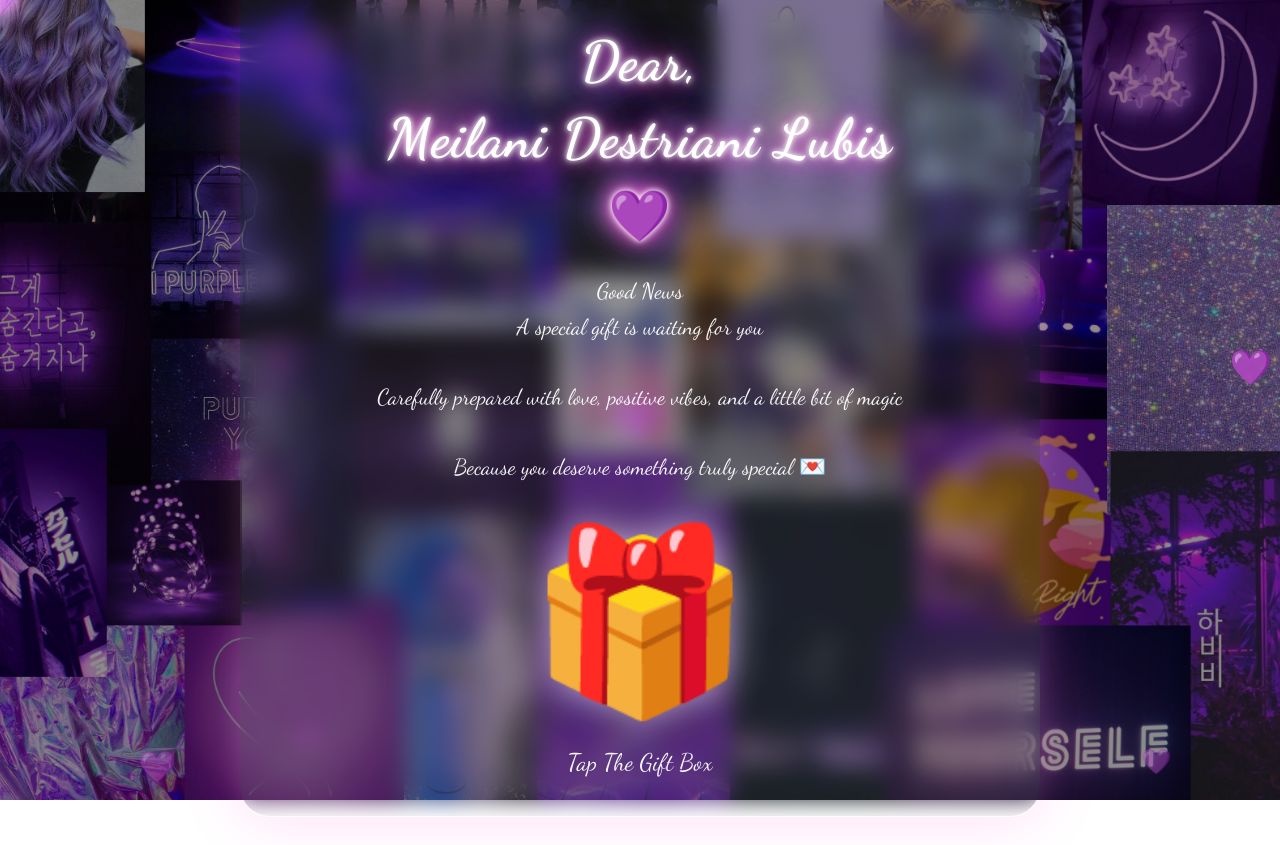
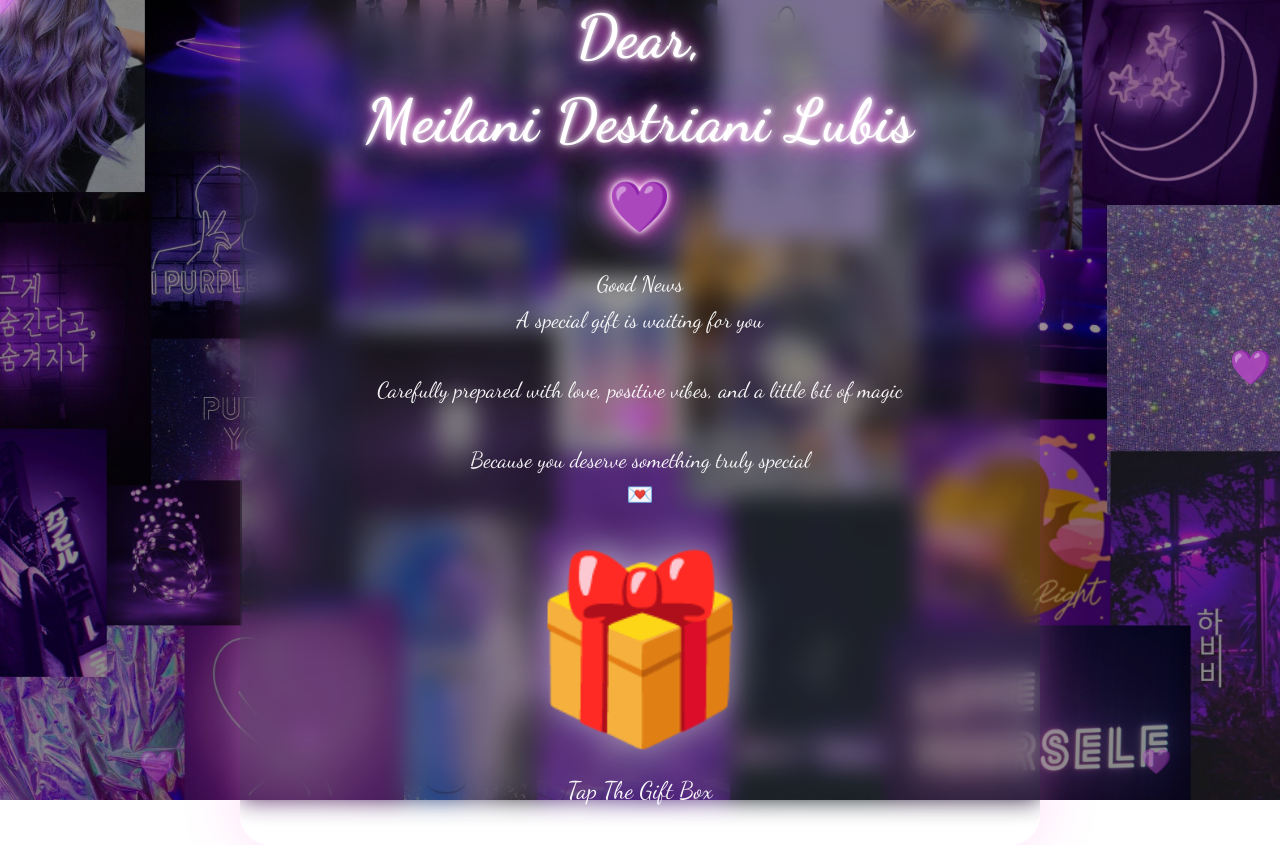
Before and after one commit to sepedagelas7-cell/Meilani, a plain HTML site: page landing.html in a window 1280 px wide. Before the commit the page ends 817 px from the top, so only its background shows below. Drawn offline with Linux system fonts and the light colour scheme.

Commit message:
Update landing.html

```diff
--- a/landing.html
+++ b/landing.html
@@ -82,7 +82,7 @@
 
 /* TITLE */
 h1{
-  font-size:55px;
+  font-size:60px;
   margin-bottom:20px;
   line-height:1.4;
 
@@ -361,7 +361,7 @@
 
 <div class="card">
 
-   <h1>
+<h1>
   Dear,<br> Meilani Destriani Lubis <br>
   <span style="font-size:50px;">💜</span>
 </h1>
@@ -373,7 +373,7 @@
     Carefully prepared with love, positive vibes,
     and a little bit of magic <br><br>
 
-    Because you deserve something truly special 💌
+    Because you deserve something truly special <br> 💌
   </p>
 
   <div class="gift" onclick="openGift()">
```
